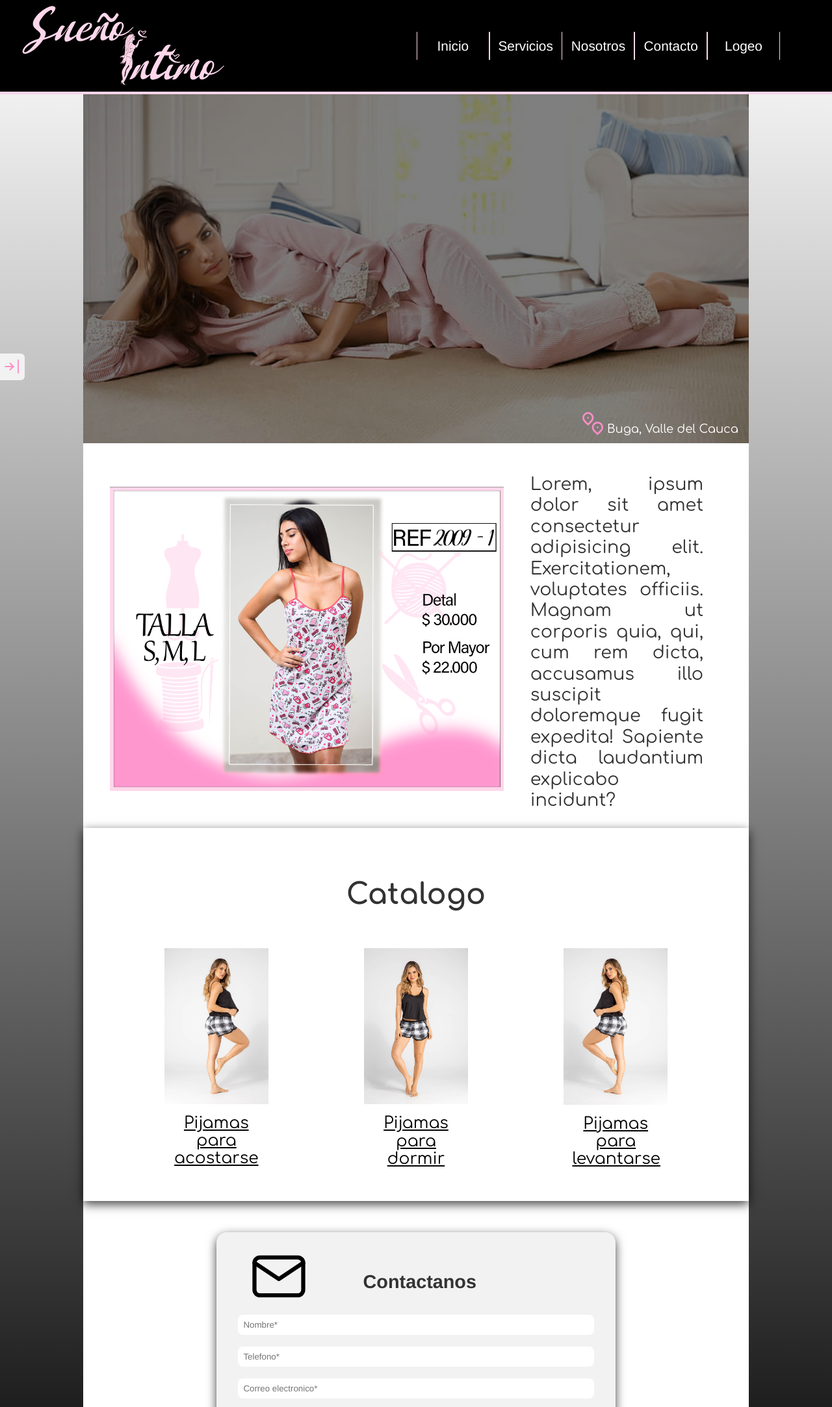
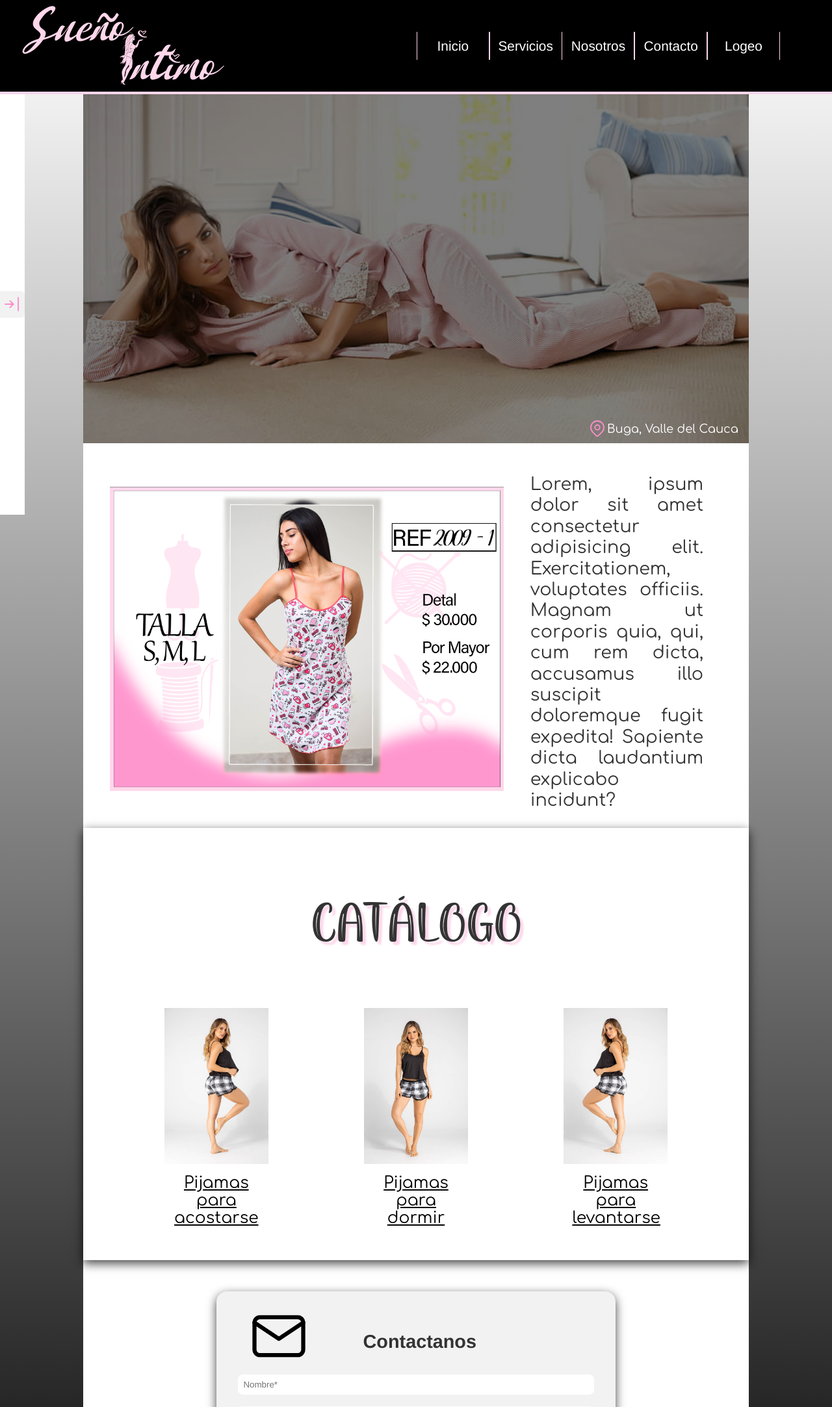
Before and after one commit to AndresDVD/SuenoIntimo-WEB, a PHP site: page / in a window 1280 px wide. Shown: the top 2165 px of the page at 65% size. Run offline with PHP 8.4, Linux system fonts and the light colour scheme.

Commit message:
commitAndres

```diff
--- a/css/estilos.css
+++ b/css/estilos.css
@@ -10,6 +10,11 @@
 @font-face {
     font-family: "Confortaa";
     src: url("/fonts/Comfortaa-VariableFont_wght.ttf");
+}
+
+@font-face {
+    font-family: "BlueEyes";
+    src: url("/fonts/BlueEyes-PersonalUse.otf");
 }
 
 html {
@@ -31,7 +36,6 @@ h2 {
     font-size: 2.8rem;
     text-align: center;
     padding-bottom: 2rem;
-
 }
 
 h3 {
@@ -39,7 +43,6 @@ h3 {
 }
 
 h1,
-
 h3 {
     text-align: center;
 }
@@ -54,25 +57,29 @@ body {
 }
 
 .menulateral {
+    overflow-y: visible;
+    overflow-x: hidden;
     position: fixed;
     display: flex;
     flex-direction: row;
     align-items: center;
-    height: 100%;
+    margin-top: -20px;
+    height: 81%;
 }
 
-.mostrar {  /* boton de desplegar el menu */
+.mostrar {
+    /* boton de desplegar el menu */
     z-index: 7;
     background-color: var(--terciario);
     border: none;
     border-radius: 0 6px 6px 0;
     padding: 5px 5px 3px 3px;
-
 }
 
-#mostrar1 {   /* boton de guardar el menu*/
+#mostrar1 {
+    /* boton de guardar el menu*/
     display: flex;
-    margin-top: 35%;
+    margin-top: -45%;
     margin-left: 92%;
     background-color: var(--terciario);
     border: none;
@@ -81,11 +88,12 @@ body {
 }
 
 .menul {
+    display: flex;
+    flex-direction: row;
     z-index: 6;
     margin-top: -35px;
     width: 500px;
     height: 100%;
-    background-color: white;
     border-right: var(--primario) 4px solid;
 }
 
@@ -95,6 +103,18 @@ body {
 
 .menul.show {
     display: block;
+}
+
+.contenidomenu {
+    padding-left: 3rem;
+    padding-right: 3rem;
+    text-align: justify;
+}
+
+.botonmenul {
+    padding-left: 3rem;
+    padding-right: 3rem;
+    text-align: justify;
 }
 
 .cabecera {
@@ -173,13 +193,11 @@ body {
     background-repeat: no-repeat;
     background-size: cover;
     height: 550px;
-    position: relative;
     top: 0;
 }
 
 .contenido {
     background-color: rgba(0, 0, 0, 50%);
-    position: absolute;
     height: 100%;
     width: 100%;
     display: flex;
@@ -187,7 +205,6 @@ body {
     justify-content: flex-end;
     padding-right: 1rem;
     padding-bottom: 8px;
-
 }
 
 .contenido p {
@@ -260,6 +277,14 @@ body {
     padding-bottom: 5%;
     padding-left: 5%;
     padding-right: 5%;
+    font-family: "BlueEyes";
+}
+
+.sombra h2 {
+    font-weight: normal;
+    text-shadow: 5px 5px 3px var(--primario);
+    font-family: "BlueEyes";
+    font-size: 100px;
 }
 
 .servicios {
@@ -268,7 +293,7 @@ body {
     grid-template-columns: repeat(3, 1fr);
 }
 
-.servicios img{
+.servicios img {
     width: 60%;
 }
 
@@ -291,7 +316,6 @@ body {
     max-width: 50%;
     padding-top: 1rem;
     text-align: center;
-
 }
 
 .servicio p {
@@ -374,13 +398,13 @@ body {
 .enviar {
     background-color: var(--secundario);
     color: white;
+    font-weight: bold;
     padding: .5rem .5rem;
     text-decoration: none;
     margin-top: .5rem;
     margin-bottom: .5rem;
     border-radius: .3rem;
     text-transform: uppercase;
-    font-weight: bold;
     text-align: center;
     border: none;
     width: 96%;
--- a/index.html
+++ b/index.html
@@ -24,22 +24,33 @@
                         <a href="#servic" id="btnclien">Servicios</a>
                         <a href="html/nosotros.html" id="btnnost">Nosotros</a>
                         <a href="#contac2" id="btncontac">Contacto</a>
-                        <a href="../proyecto/login.php" id="btnlog">Logeo</a>
+                        <a href="../SuenoIntimo-WEB/login.php" id="btnlog">Logeo</a>
                     </nav>
                 </div>
             </div>
         </div>
     </header>
-    <div class="menulateral">
+    <div class="menulateral" id="divmamon" style="background-color: white">
         <div class="menul">
-            <div class="mision">
-                <h1>asd</h1>
-            </div>
-            <div class="vision">
-                <h1>asd</h1>
-            </div>
-            <div class="usoempresa">
-                <h1>asd</h1>
+            <div>
+                <div class="mision">
+                    <p class="botonmenul">Mision</p>
+                    <div class="contenidomenu">
+                        Lorem ipsum, dolor sit amet consectetur adipisicing elit. Aliquid repellat debitis illum, perspiciatis non dignissimos consequatur qui voluptatum aperiam recusandae mollitia, quaerat fugit in optio repellendus animi ipsam beatae molestiae.
+                    </div>
+                </div>
+                <div class="vision">
+                    <p class="botonmenul">Vision</p>
+                    <div class="contenidomenu">
+                        Lorem ipsum, dolor sit amet consectetur adipisicing elit. Aliquid repellat debitis illum, perspiciatis non dignissimos consequatur qui voluptatum aperiam recusandae mollitia, quaerat fugit in optio repellendus animi ipsam beatae molestiae.
+                    </div>
+                </div>
+                <div class="usoempresa">
+                    <p class="botonmenul">Servicios</p>
+                    <div class="contenidomenu">
+                        Lorem ipsum, dolor sit amet consectetur adipisicing elit. Aliquid repellat debitis illum, perspiciatis non dignissimos consequatur qui voluptatum aperiam recusandae mollitia, quaerat fugit in optio repellendus animi ipsam beatae molestiae.
+                    </div>
+                </div>
             </div>
             <button class="mostrar" id="mostrar1">
                 <svg xmlns="http://www.w3.org/2000/svg" class="icon icon-tabler icon-tabler-arrow-bar-to-left" width="30" height="30" viewBox="0 0 24 24" stroke-width="1.5" stroke="#fc8dc8" fill="none" stroke-linecap="round" stroke-linejoin="round">
@@ -65,12 +76,10 @@
 
         <section class="fondo">
             <div class="contenido">
-                <svg xmlns="http://www.w3.org/2000/svg" class="icon icon-tabler icon-tabler-map-pins" width="44" height="44" viewBox="0 0 24 24" stroke-width="1.5" stroke="#fc8dc8" fill="none" stroke-linecap="round" stroke-linejoin="round">
+                <svg xmlns="http://www.w3.org/2000/svg" class="icon icon-tabler icon-tabler-map-pin" width="30" height="30" viewBox="0 0 24 24" stroke-width="1.5" stroke="#fc8dc8" fill="none" stroke-linecap="round" stroke-linejoin="round">
                     <path stroke="none" d="M0 0h24v24H0z" fill="none"/>
-                    <path d="M10.828 9.828a4 4 0 1 0 -5.656 0l2.828 2.829l2.828 -2.829z" />
-                    <line x1="8" y1="7" x2="8" y2="7.01" />
-                    <path d="M18.828 17.828a4 4 0 1 0 -5.656 0l2.828 2.829l2.828 -2.829z" />
-                    <line x1="16" y1="15" x2="16" y2="15.01" />
+                    <circle cx="12" cy="11" r="3" />
+                    <path d="M17.657 16.657l-4.243 4.243a2 2 0 0 1 -2.827 0l-4.244 -4.243a8 8 0 1 1 11.314 0z" />
                   </svg>
                 <p>Buga, Valle del Cauca</p>
             </div>
@@ -88,12 +97,10 @@
                     <li><img src="imgs/04.png" alt=""></li>
                 </ul>
             </div>
-            <p>Lorem, ipsum dolor sit amet consectetur adipisicing elit. Exercitationem, voluptates officiis. Magnam ut
-                corporis quia, qui, cum rem dicta, accusamus illo suscipit doloremque fugit expedita! Sapiente dicta
-                laudantium explicabo incidunt?</p>
+            <p>Lorem, ipsum dolor sit amet consectetur adipisicing elit. Exercitationem, voluptates officiis. Magnam ut corporis quia, qui, cum rem dicta, accusamus illo suscipit doloremque fugit expedita! Sapiente dicta laudantium explicabo incidunt?</p>
         </div>
         <main class="sombra">
-            <h2>Catalogo</h2>
+            <h2>CATÁLOGO</h2>
             <div class="servicios">
                 <section class="servicio">
                     <img src="imgs/ej_cat1.jpg" alt="">
@@ -113,9 +120,7 @@
             <form class="formulario" method="post" action="php/insertarMensaje.php">
                 <fieldset>
                     <div class="iconos">
-                        <svg xmlns="http://www.w3.org/2000/svg" class="icon icon-tabler icon-tabler-mail" width="100"
-                            height="100" viewBox="0 0 24 24" stroke-width="1.5" stroke="black" fill="none"
-                            stroke-linecap="round" stroke-linejoin="round">
+                        <svg xmlns="http://www.w3.org/2000/svg" class="icon icon-tabler icon-tabler-mail" width="100" height="100" viewBox="0 0 24 24" stroke-width="1.5" stroke="black" fill="none" stroke-linecap="round" stroke-linejoin="round">
                             <path stroke="none" d="M0 0h24v24H0z" fill="none" />
                             <rect x="3" y="5" width="18" height="14" rx="2" />
                             <polyline points="3 7 12 13 21 7" />
@@ -127,16 +132,13 @@
                             <input type="text" placeholder="Nombre*" name="nombremen1" required id="nombremensaje">
                         </div>
                         <div class="campo">
-                            <input type="tel" class="tels" type="number" placeholder="Telefono*" name="telefonomen1"
-                                required id="telefono">
+                            <input type="tel" class="tels" type="number" placeholder="Telefono*" name="telefonomen1" required id="telefono">
                         </div>
                         <div class="campo">
-                            <input type="text" placeholder="Correo electronico*" name="correomen1" required
-                                id="emailmensaje">
+                            <input type="text" placeholder="Correo electronico*" name="correomen1" required id="emailmensaje">
                         </div>
                         <div class="campo">
-                            <textarea placeholder="Mensaje*" name="mensajemen1" required id="mensajeescrito"
-                                style="resize:none;"></textarea>
+                            <textarea placeholder="Mensaje*" name="mensajemen1" required id="mensajeescrito" style="resize:none;"></textarea>
                         </div>
                         <div>
                             <button class="enviar" id="botonenviarmensaje">Enviar Mensaje</button>
--- a/js/scripts1.js
+++ b/js/scripts1.js
@@ -43,6 +43,7 @@ document.getElementById("mostrar").onclick = function() {
         menu.addClass('show');
     }
     document.getElementById('mostrar').setAttribute("style", "display: none;");
+    document.getElementById('menulateral').setAttribute("style", "overflow-y: scroll;");
 
 }
 
--- a/login.php
+++ b/login.php
@@ -1,4 +1,3 @@
-
 <!DOCTYPE html>
 <html lang="en">
 <head>
@@ -23,7 +22,7 @@
                         <a href="#servic" id="btnclien">Servicios</a>
                         <a href="nosotros.html" id="btnnost">Nosotros</a>
                         <a href="#contac2" id="btncontac">Contacto</a>
-                        <a href="../taller/login.php" id="btnlog">Logeo</a>
+                        <a href="../SuenoIntimo-WEB/login.php" id="btnlog">Logeo</a>
                     </nav>
                 </div>
             </div>
```
Also changed, not shown: fonts/BlueEyes-PersonalUse.otf (added).
